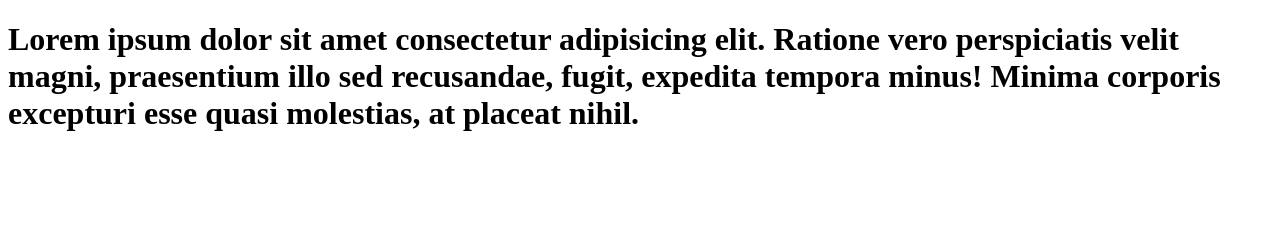
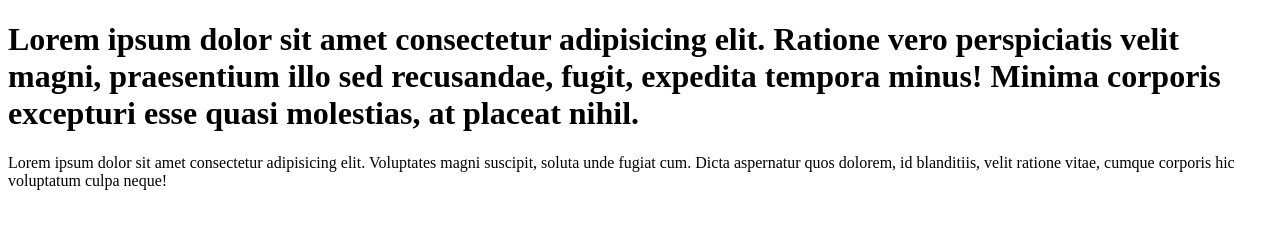
Before and after one commit to mamunweb/gitpull, a plain HTML site: page index.html in a window 1280 px wide. Drawn offline with Linux system fonts and the light colour scheme.

Commit message:
3rd commit

```diff
--- a/index.html
+++ b/index.html
@@ -8,5 +8,7 @@
 </head>
 <body>
     <h1>Lorem ipsum dolor sit amet consectetur adipisicing elit. Ratione vero perspiciatis velit magni, praesentium illo sed recusandae, fugit, expedita tempora minus! Minima corporis excepturi esse quasi molestias, at placeat nihil.</h1>
+
+    <p>Lorem ipsum dolor sit amet consectetur adipisicing elit. Voluptates magni suscipit, soluta unde fugiat cum. Dicta aspernatur quos dolorem, id blanditiis, velit ratione vitae, cumque corporis hic voluptatum culpa neque!</p>
 </body>
 </html>
```
